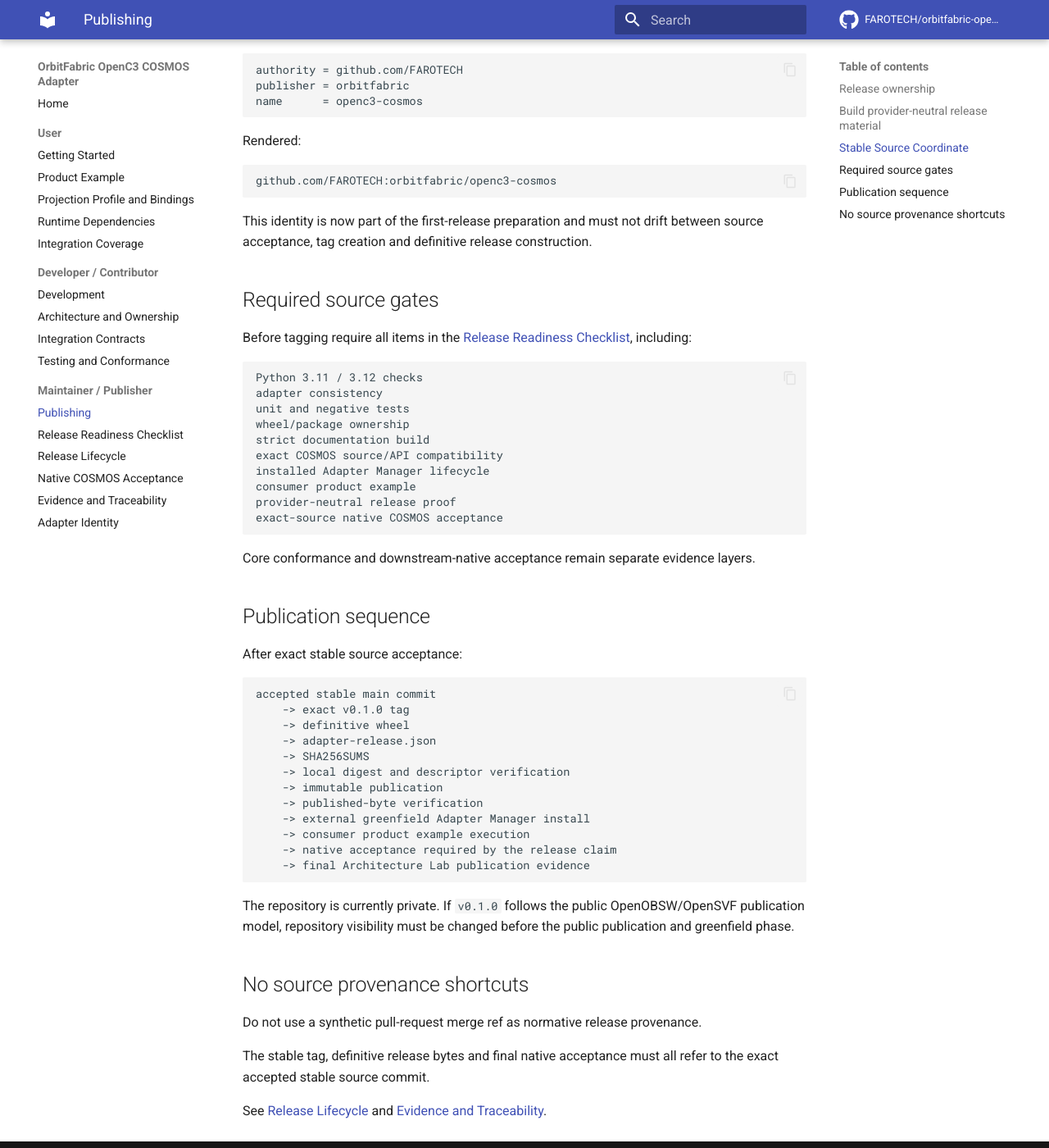
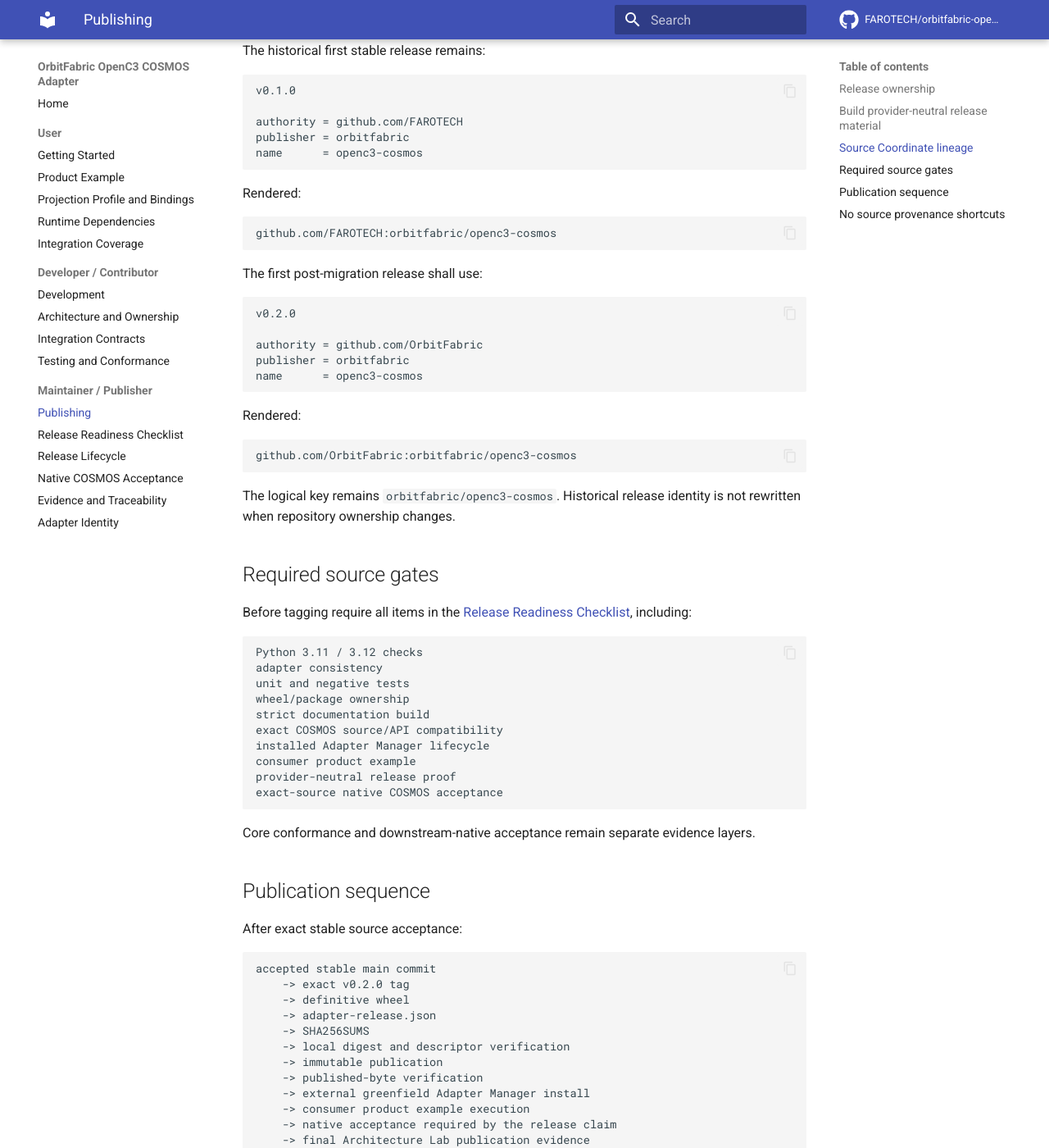
Before and after one commit to FAROTECH/orbitfabric-openc3-cosmos-adapter, an MkDocs documentation site: the page built from docs/publishing.md, in a window 1280 px wide and 1400 px high, scrolled down 1180 px. Shown: the whole window at 82% size. Built offline with MkDocs 1.6.1 and Material for MkDocs 9.7.7, drawn with Linux system fonts in a browser that asks for light colours; comment, search, counter and statistics services are not loaded; some of the changed text lies outside the part shown.

````diff
--- a/docs/publishing.md
+++ b/docs/publishing.md
@@ -3,7 +3,8 @@
 Release construction is a maintainer responsibility and is separate from normal adapter consumption.
 
 The source version is `0.2.0`. The immutable `v0.1.0` release remains
-published; `v0.2.0` is not claimed until its release gates pass.
+published under its historical Source Coordinate. The next release is `v0.2.0`
+and must complete all release gates before publication.
 
 ## Release ownership
 
@@ -29,27 +30,29 @@ python -m build --wheel
 
 python tools/build_release_bundle.py \
   --wheel dist/orbitfabric_openc3_cosmos_adapter-0.2.0-py3-none-any.whl \
-  --authority github.com/FAROTECH \
+  --authority github.com/OrbitFabric \
   --publisher orbitfabric \
   --name openc3-cosmos \
   --release-only
 ```
 
-Publisher release material is:
+Publisher release material is exactly:
 
 ```text
-orbitfabric_openc3_cosmos_adapter-0.1.0-py3-none-any.whl
+orbitfabric_openc3_cosmos_adapter-0.2.0-py3-none-any.whl
 adapter-release.json
 SHA256SUMS
 ```
 
 The default tool mode additionally builds an Adapter Project Lock for lifecycle proof. That lock is consumer selection evidence and is not publisher release membership.
 
-## Stable Source Coordinate
+## Source Coordinate lineage
 
-The first stable release freezes:
+The historical first stable release remains:
 
 ```text
+v0.1.0
+
 authority = github.com/FAROTECH
 publisher = orbitfabric
 name      = openc3-cosmos
@@ -61,7 +64,23 @@ Rendered:
 github.com/FAROTECH:orbitfabric/openc3-cosmos
 ```
 
-This identity is now part of the first-release preparation and must not drift between source acceptance, tag creation and definitive release construction.
+The first post-migration release shall use:
+
+```text
+v0.2.0
+
+authority = github.com/OrbitFabric
+publisher = orbitfabric
+name      = openc3-cosmos
+```
+
+Rendered:
+
+```text
+github.com/OrbitFabric:orbitfabric/openc3-cosmos
+```
+
+The logical key remains `orbitfabric/openc3-cosmos`. Historical release identity is not rewritten when repository ownership changes.
 
 ## Required source gates
 
@@ -88,7 +107,7 @@ After exact stable source acceptance:
 
 ```text
 accepted stable main commit
-    -> exact v0.1.0 tag
+    -> exact v0.2.0 tag
     -> definitive wheel
     -> adapter-release.json
     -> SHA256SUMS
@@ -101,7 +120,7 @@ accepted stable main commit
     -> final Architecture Lab publication evidence
 ```
 
-The repository is currently private. If `v0.1.0` follows the public OpenOBSW/OpenSVF publication model, repository visibility must be changed before the public publication and greenfield phase.
+The repository is public and now lives under the OrbitFabric GitHub Organization.
 
 ## No source provenance shortcuts
 
````
